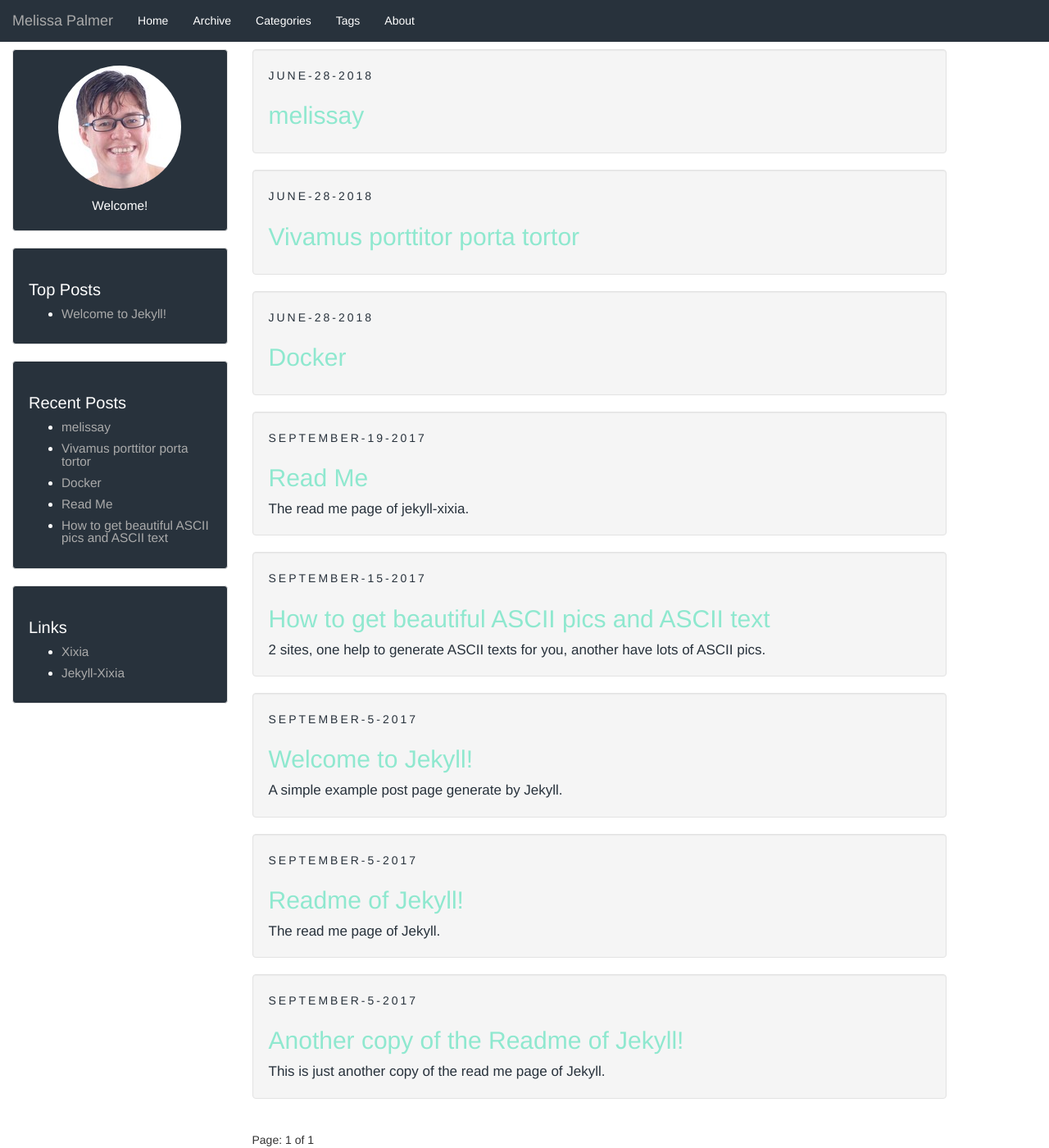
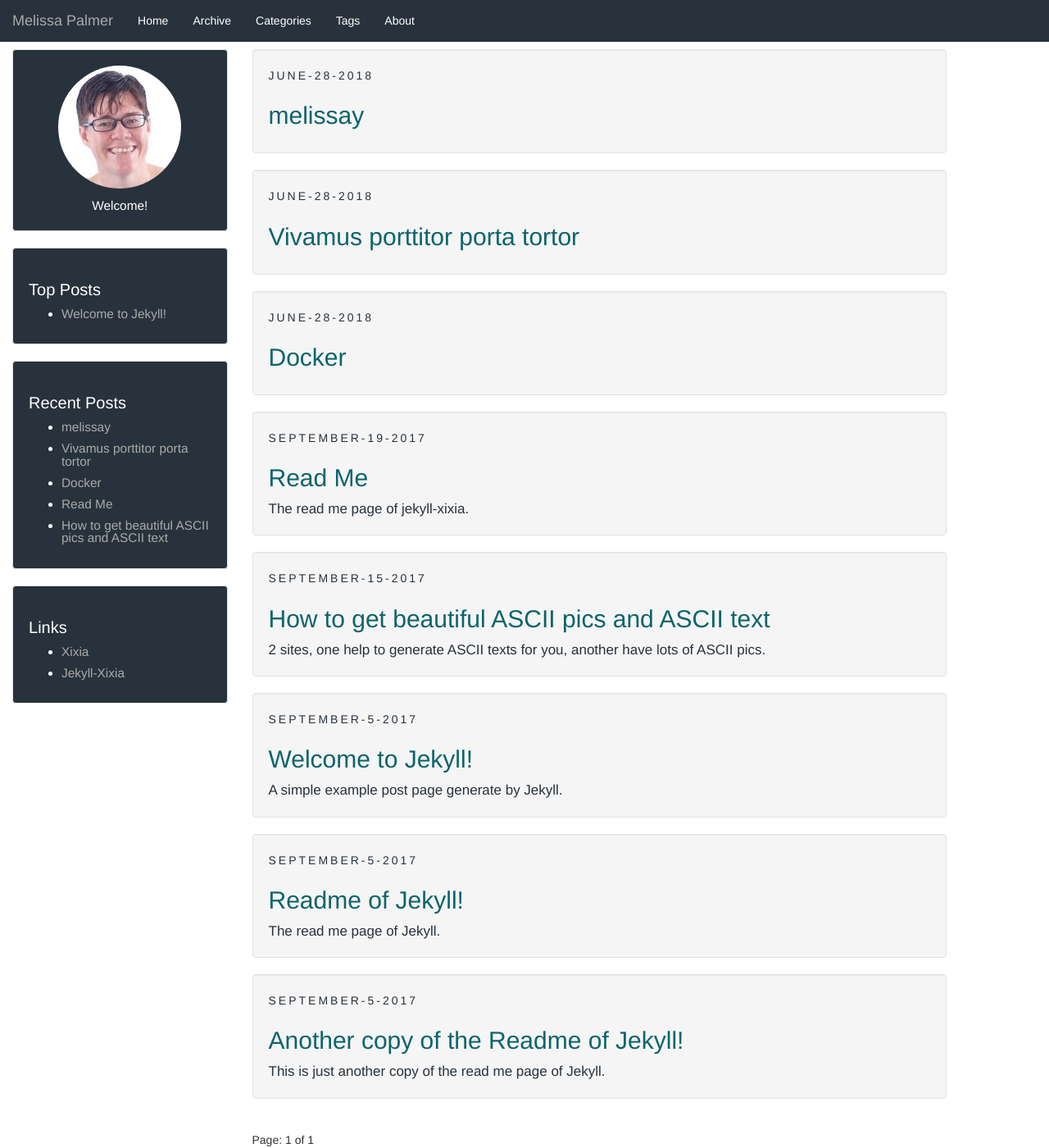
Before and after one commit to melissapalmer/melissapalmer.github.io, a Jekyll site: the page built from index.html, in a window 1280 px wide and 1400 px high. Shown: the whole window at 82% size. Built offline with Jekyll 4.4.1, drawn with Linux system fonts in a browser that asks for light colours; the list of posts is cut into pages by our own code.

Commit message:
Third colour needs to be darker

```diff
--- a/_sass/xixia.scss
+++ b/_sass/xixia.scss
@@ -3,7 +3,7 @@
 /* main theme */
 $main-color: #28323C !default;
 $second-color: #1997a0 !default;
-$third-color: #8fe8cf !default;
+$third-color: #0c646b !default;
 
 $link-color-1:#aaa !default;
 
```
